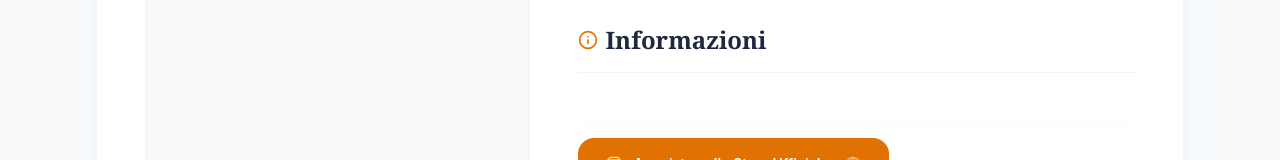
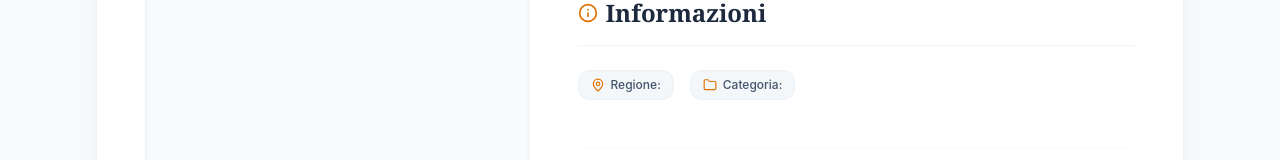
Before and after one commit to marcotristani/frontend-assaporiamo-italia, a React (Vite) app: page /prodotti/dettaglio/1 in a window 1280 px wide. Shown: the part 639-799 px from the top of the page. Built offline with nearby package versions, Linux system fonts and the light colour scheme; no server answers.

Commit message:
aggiunta certificazione e dettagli regione e categoria in dettaglio prodotto

```diff
--- a/src/components/CardProdotto.jsx
+++ b/src/components/CardProdotto.jsx
@@ -1,4 +1,4 @@
-import { ChevronRight } from "lucide-react";
+import { ChevronRight, Award } from "lucide-react"; // Aggiunta l'icona Award
 import { Link } from "react-router-dom";
 import { useMainContext } from "../contexts/MainContext";
 
@@ -17,8 +17,14 @@ function CardProdotto({ prodotto, tipoProdotto }) {
           src={prodotto.urlImmagine}
           alt={prodotto.nome}
           className="w-full h-full object-cover transform group-hover:scale-105 transition-transform duration-500"
-          loading="lazy"
         />
+
+        {prodotto.certificazione && (
+          <div className="absolute top-3 right-3 flex items-center gap-1 bg-amber-600/90 backdrop-blur-sm text-white px-2.5 py-1 rounded-xl text-[10px] font-bold tracking-wider shadow-sm uppercase z-10">
+            <Award className="h-3 w-3 text-amber-200" />
+            <span>{prodotto.certificazione}</span>
+          </div>
+        )}
       </div>
 
       <div className="p-4 flex flex-col flex-grow justify-between space-y-3">
@@ -36,4 +42,5 @@ function CardProdotto({ prodotto, tipoProdotto }) {
     </Link>
   );
 }
+
 export default CardProdotto;
--- a/src/components/DettaglioProdotto.jsx
+++ b/src/components/DettaglioProdotto.jsx
@@ -5,15 +5,25 @@ import {
   Info,
   LayoutGrid,
   Sparkles,
+  MapPin, // Icona per la Regione
+  Folder, // Icona per la Categoria
 } from "lucide-react";
 import BottoneIndietro from "../components/BottoneIndietro";
 import BottoneTuttiProdotti from "../components/BottoneTuttiProdotti";
 import { useMainContext } from "../contexts/MainContext";
 import { Award } from "lucide-react";
 
+// Estraiamo "regione" e "categoria" direttamente dalle props del prodotto
 function DettaglioProdotto({ prodotto }) {
-  const { nome, descrizione, urlImmagine, linkStore, certificazione } =
-    prodotto;
+  const {
+    nome,
+    descrizione,
+    urlImmagine,
+    linkStore,
+    certificazione,
+    regione,
+    categoria,
+  } = prodotto;
 
   const { tipoProdottoCorrente } = useMainContext();
 
@@ -72,6 +82,28 @@ function DettaglioProdotto({ prodotto }) {
               <h2>Informazioni </h2>
             </div>
 
+            <div className="flex flex-wrap gap-4 text-xs font-medium text-slate-600">
+              <div className="flex items-center gap-1.5 bg-slate-100/80 border border-slate-200/40 px-3 py-1.5 rounded-xl">
+                <MapPin className="h-3.5 w-3.5 text-amber-600" />
+                <span>
+                  Regione:{" "}
+                  <strong className="text-slate-800 font-semibold">
+                    {regione}
+                  </strong>
+                </span>
+              </div>
+
+              <div className="flex items-center gap-1.5 bg-slate-100/80 border border-slate-200/40 px-3 py-1.5 rounded-xl">
+                <Folder className="h-3.5 w-3.5 text-amber-600" />
+                <span>
+                  Categoria:{" "}
+                  <strong className="text-slate-800 font-semibold">
+                    {categoria}
+                  </strong>
+                </span>
+              </div>
+            </div>
+
             <p className="text-base text-slate-600 font-light leading-relaxed tracking-wide">
               {descrizione}
             </p>
```
